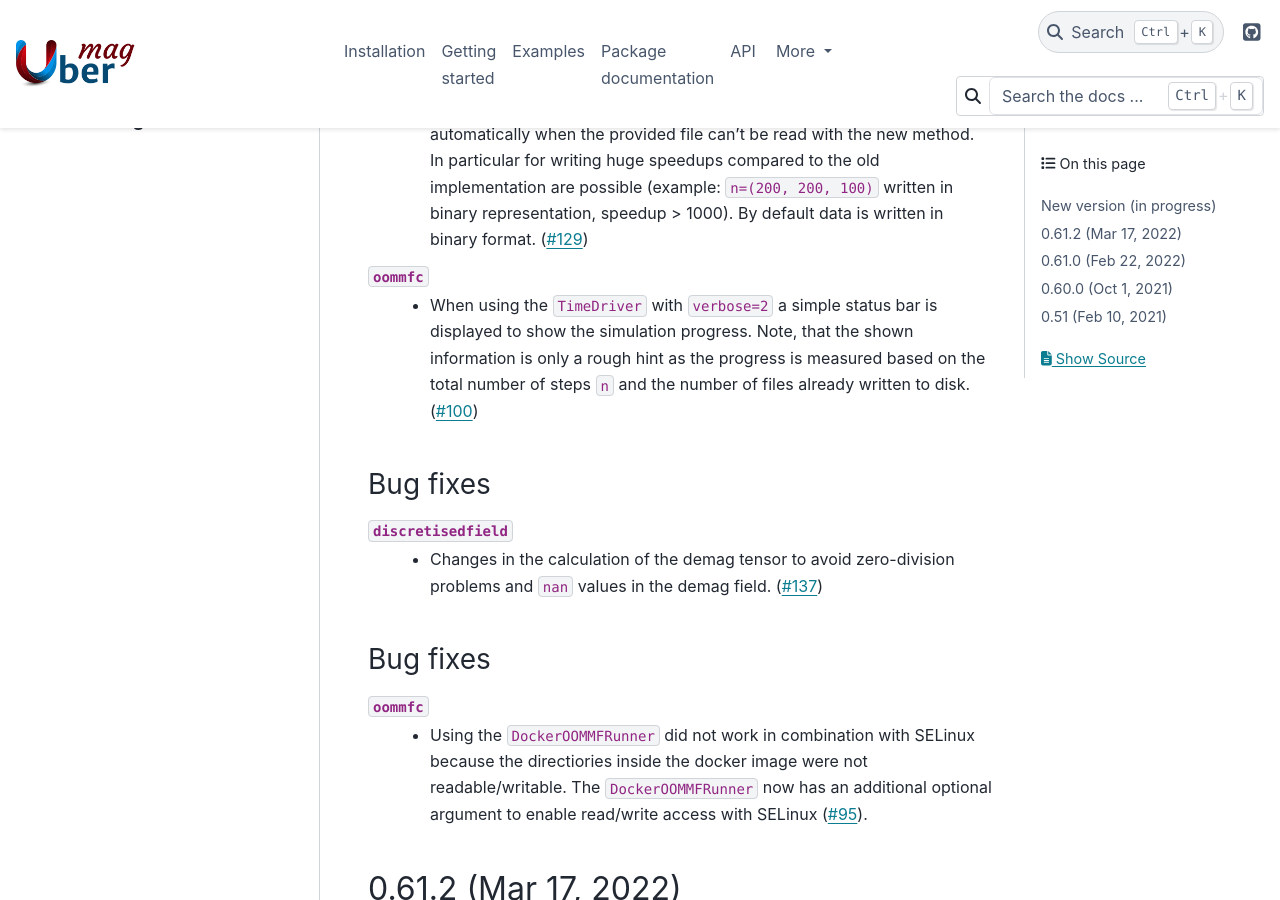
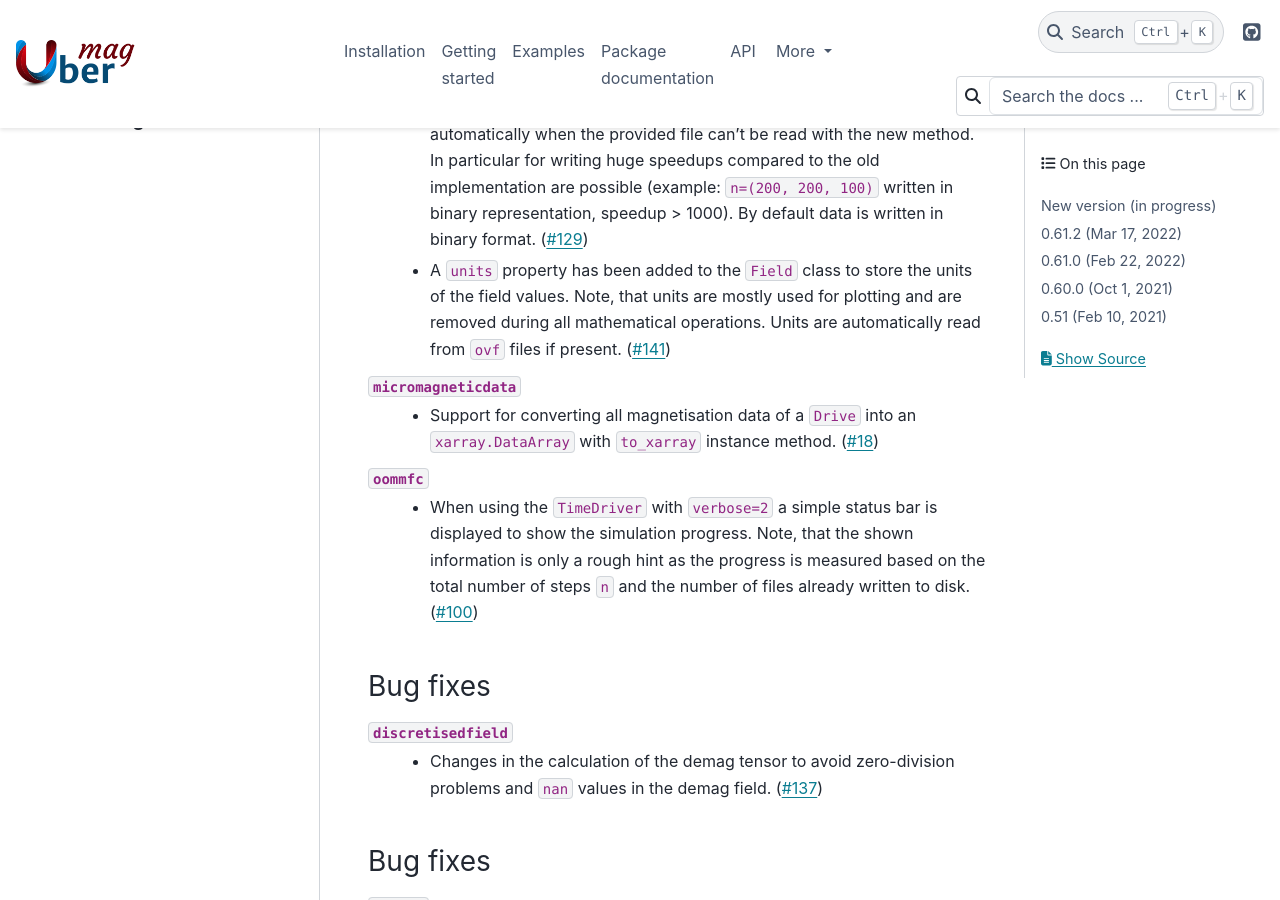
Before and after one commit to ubermag/ubermag.github.io, a Sphinx documentation site: the page built from source/changelog.rst, in a window 1280 px wide and 900 px high, scrolled down 1234 px. Built offline with Sphinx 7.4.7 and the PyData theme 0.15.4, drawn with Linux system fonts in a browser that asks for light colours; pages that are not in the unit, such as notebooks, are missing from menus.

Commit message:
Add Field.units and Drive.to_xarray

```diff
--- a/source/changelog.rst
+++ b/source/changelog.rst
@@ -54,6 +54,16 @@ New functionality
     200, 100)`` written in binary representation, speedup > 1000). By default
     data is written in binary format. (`#129
     <https://github.com/ubermag/discretisedfield/pull/129>`__)
+  - A ``units`` property has been added to the ``Field`` class to store the
+    units of the field values. Note, that units are mostly used for plotting and
+    are removed during all mathematical operations. Units are automatically read
+    from ``ovf`` files if present. (`#141
+    <https://github.com/ubermag/discretisedfield/pull/141>`__)
+
+``micromagneticdata``
+  - Support for converting all magnetisation data of a ``Drive`` into an
+    ``xarray.DataArray`` with ``to_xarray`` instance method. (`#18
+    <https://github.com/ubermag/micromagneticdata/pull/18>`__)
 
 ``oommfc``
   - When using the ``TimeDriver`` with ``verbose=2`` a simple status bar is
```
